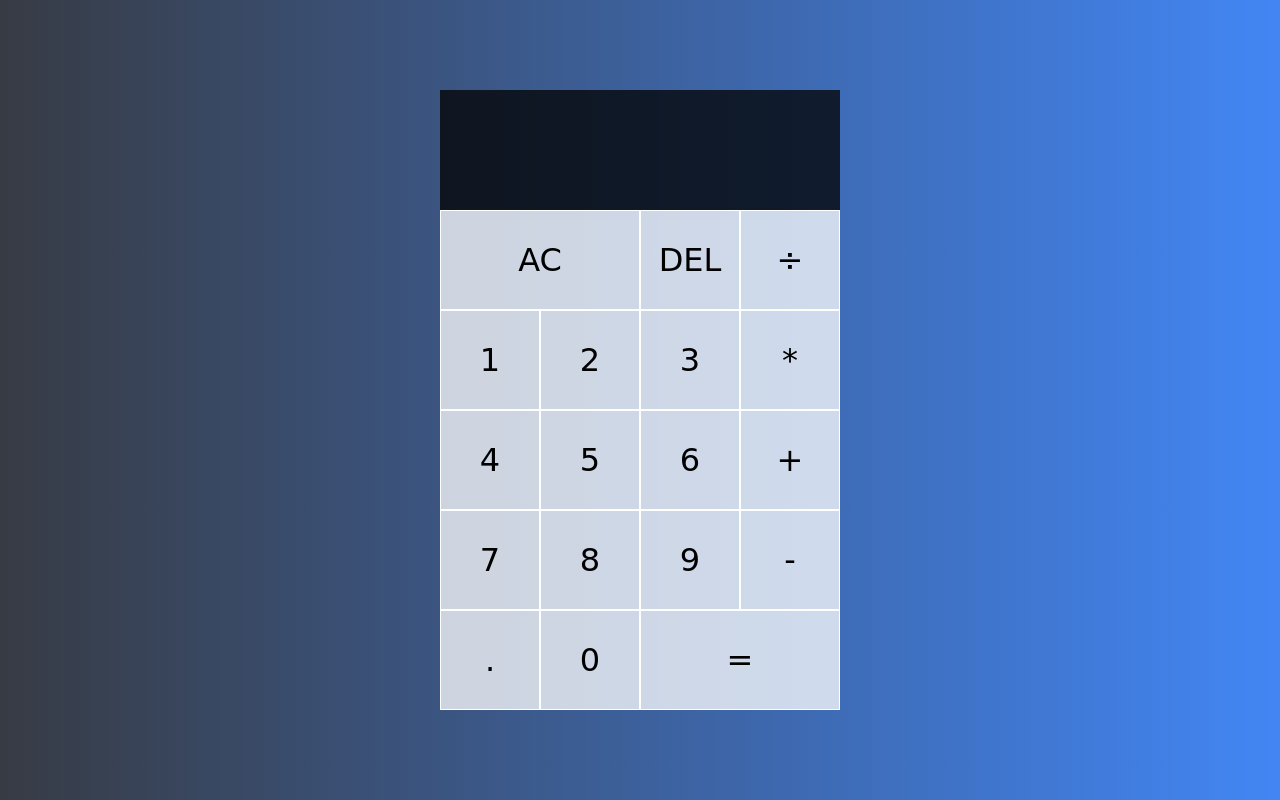
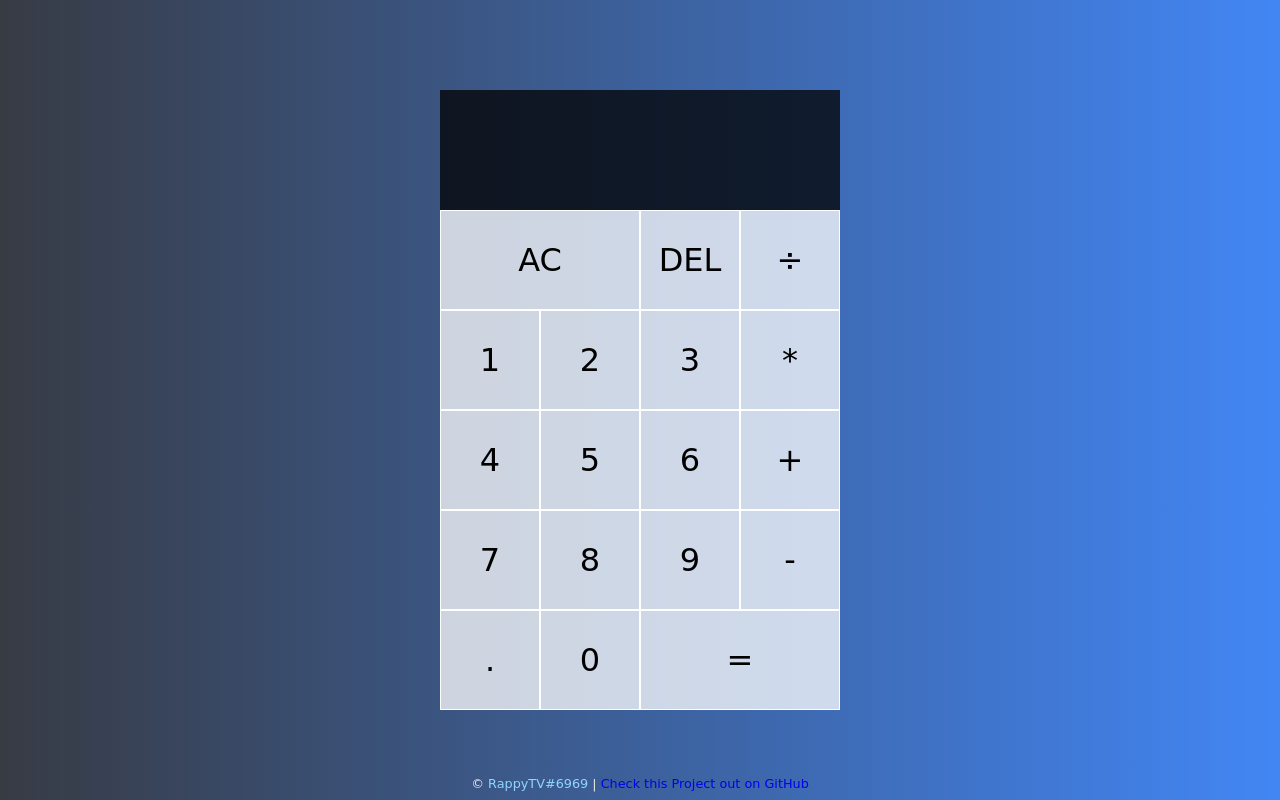
Before and after one commit to UltronDevelopment/calculator, a plain HTML site: page index.html in a window 1280 px wide. Drawn offline with Linux system fonts and the light colour scheme; a web font is replaced by a local one.

Commit message:
added footer with link to this repo

```diff
--- a/index.html
+++ b/index.html
@@ -36,5 +36,6 @@
             <button data-number>0</button>
             <button data-equals class="span-two">=</button>
         </div>
+        <footer style="margin: 0 0 0 0;">© <a href="https://www.rappytv.com" style="color: #91D6FF !important;">RappyTV#6969</a> | <a href="https://github.com/UltronDevelopment/calculator">Check this Project out on GitHub</a></footer>
     </body>
 </html>
--- a/src/style.css
+++ b/src/style.css
@@ -59,4 +59,19 @@ body {
     font-size: 1.5rem;
 }
 
+footer {
+    position: absolute;
+    color: #e9e9e9;
+    bottom: 0;
+    width: 100%;
+    text-align: center;
+    font-size: .8rem !important;
+    line-height: 2rem;
+    margin-top: 2rem !important;
+}
+
+a {
+    text-decoration: none !important;
+}
+
 @media(max-width: 768px) {}
```
